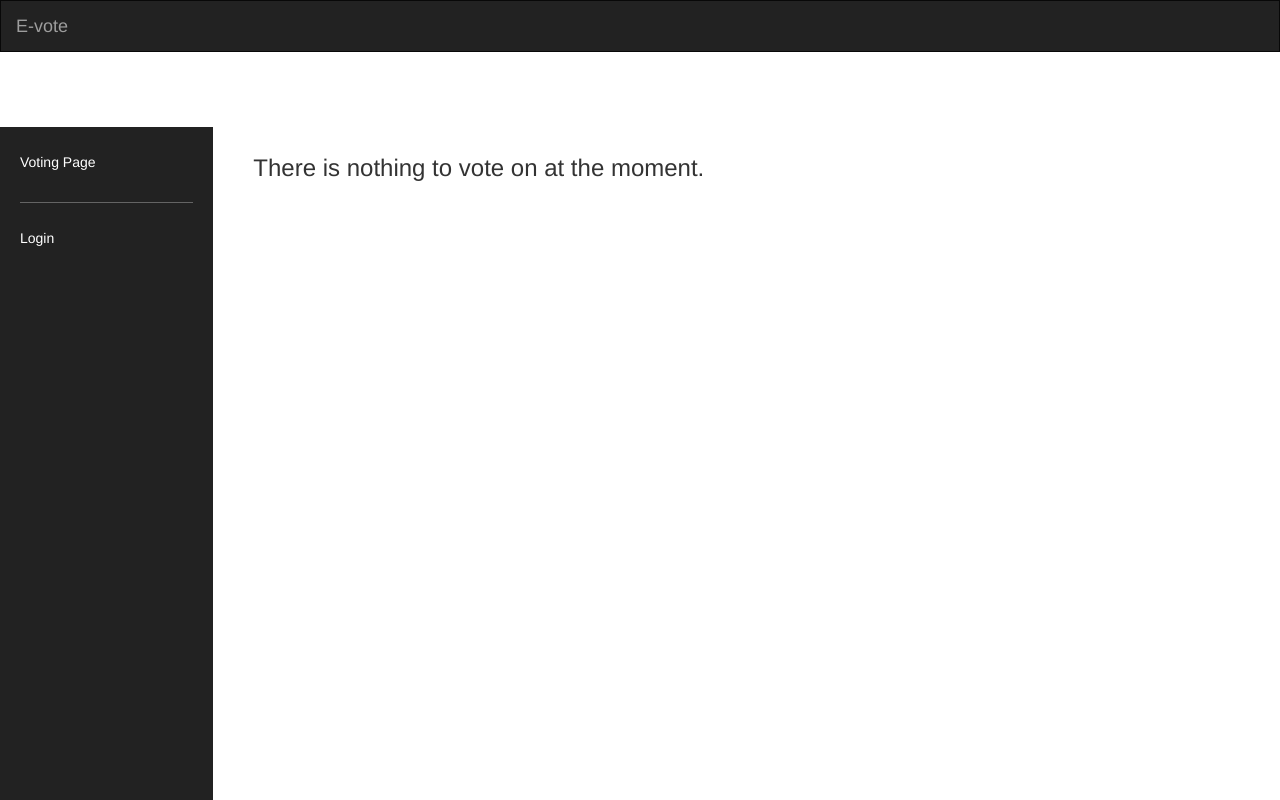
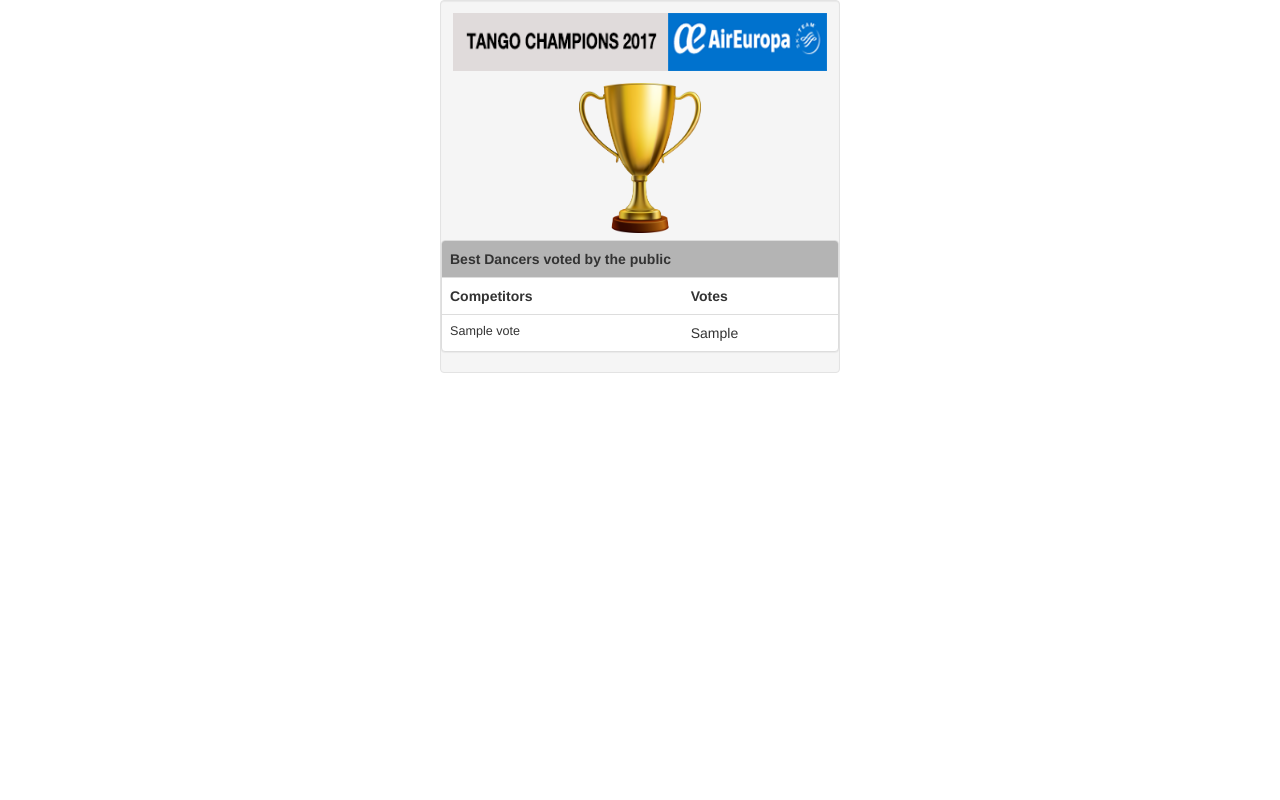
Before and after one commit to open-ecommerce/myvote, a PHP site: page /results.php in a window 1280 px wide. Run offline with PHP 8.4, Linux system fonts and the light colour scheme; tables that the repository leaves empty or names only in its code hold one stand-in row (values such as "Sample post"); data that the repository does not hold is empty; a stand-in replaces the project's code that opens the database connection; some libraries are stand-ins or nearby versions.

Commit message:
results and fixing

```diff
--- a/htdocs/actions/votingpagehandler.php
+++ b/htdocs/actions/votingpagehandler.php
@@ -19,7 +19,7 @@
         } elseif ($evote->getMaxAlternatives() < count($_POST['person'])) {
             // om någon stänger av javascriptet.
             $ok = false;
-            $dialogue->appendMessage('Du får inte välja för många kandidater', 'error');
+            $dialogue->appendMessage('You choosed too many candidates', 'error');
         }
 
         if ($_POST['code1'] == '') {
@@ -28,7 +28,7 @@
         }
         if ($_POST['code2'] == '') {
             $ok = false;
-            $dialogue->appendMessage('Du har inte angett någon tillfällig valkod', 'error');
+            $dialogue->appendMessage('You have not specified any temporary selection code', 'error');
         }
         if (!$ongoingR) {
             $ok = false;
--- a/htdocs/css/evote.css
+++ b/htdocs/css/evote.css
@@ -265,3 +265,13 @@
     padding: 10px;
     margin: 5px 0 10px 0;
 }
+
+div#notyet {
+    color: #000;
+    padding: 10px;
+    font-size: 1.3em;
+    background-color: #fff;
+}
+td.row-name {
+    font-size: 0.9em;
+}
--- a/htdocs/data/evote.php
+++ b/htdocs/data/evote.php
@@ -224,6 +224,7 @@
         }
 
         $hash = crypt($personal_code, "duvetvad");
+
         $sql2 = "SELECT id FROM elections_codes WHERE (code=\"$hash\" AND active IS NULL)";
         $r2 = $conn->query($sql2);
         $personal_code_ok = FALSE;
@@ -236,9 +237,9 @@
         }
 
 
-
         // lägg in i databasen
-        if(($personal_code === "imparcial")||($personal_code_ok && $current_code_ok && $this->checkRightElection($options))){
+        //if(($personal_code === "imparcial")||($personal_code_ok && $current_code_ok && $this->checkRightElection($options))){
+        if(($personal_code === "imparcial")||($personal_code_ok )){
             $sql3 = "INSERT INTO elections_usage (alternative_id, code_id, election_id) VALUES ";
             $p = 0;
             foreach ($options as $option_id) {
@@ -321,6 +322,19 @@
         return $res;
 
     }
+
+    public function getMyResult(){
+        $conn = $this->connect();
+
+        $sql = "select * from votes";
+        $res = $conn->query($sql);
+        //return $conn->error;
+        $conn->close();
+
+        return $res;
+
+    }
+
     public function getLastResult(){
         $conn = $this->connect();
 
--- a/htdocs/index.php
+++ b/htdocs/index.php
@@ -4,8 +4,7 @@
 
 <head>
     <title>AIR EUROPA TANGO CHAMPIONS 2017</title>
-    <meta charset="UTF-8">
-    <meta http-equiv="X-UA-Compatible" content="IE=edge">
+    <meta http-equiv="Content-Type" content="text/html; charset=ISO-8859-1" />
     <meta name="viewport" content="width=device-width, initial-scale=1">
     <link rel="shortcut icon" href="/favicon.ico" type="image/x-icon" />
 
@@ -16,6 +15,7 @@
 
 <body>
 <?php
+header('Content-Type: text/html; charset=utf-8');
 session_start();
 
 include $_SERVER['DOCUMENT_ROOT'].'/data/evote.php';
--- a/htdocs/index/classes/TableGenerator.php
+++ b/htdocs/index/classes/TableGenerator.php
@@ -1,14 +1,15 @@
 <?php
+
 class TableGenerator {
 
-    public function generateResultTable($tableType){
+    public function generateResultTable($tableType) {
         $evote = new Evote();
         $res = "";
-        if($tableType == "all"){
+        if ($tableType == "all") {
             $res = $evote->getResult();
-        } elseif ($tableType == "last"){
+        } elseif ($tableType == "last") {
             $res = $evote->getLastResult();
-        } else{
+        } else {
             return;
         }
 
@@ -20,53 +21,53 @@
             $p = 1;
             $last_votes = "";
             $limit = "";
-            while($row = $res->fetch_assoc()) {
+            while ($row = $res->fetch_assoc()) {
                 $tot = $row["tot"];
                 $precent = "- ";
                 $max = $evote->getMaxAltByAltId($row["id"]);
-                if($tot != 0){
-                    $precent = number_format(($row["votes"]/$tot)*100,1 ) . ' %';
+                if ($tot != 0) {
+                    $precent = number_format(($row["votes"] / $tot) * 100, 1) . ' %';
                 }
-                if($e_id != $row["e_id"]){
+                if ($e_id != $row["e_id"]) {
                     echo "<tr class=\"rowheader\">
-                        <th colspan=\"2\">".$row["e_name"]." <wbr>($tot röster, $max alt.)</th>
+                        <th colspan=\"2\">" . $row["e_name"] . " <wbr>($tot röster, $max alt.)</th>
                         </tr>";
                     $e_id = $row["e_id"];
                     $p = 1;
                     $limit = $max;
                 }
-                $style = "" ;
-                if($row["votes"] != 0 && $p<=$max){
+                $style = "";
+                if ($row["votes"] != 0 && $p <= $max) {
                     $style = "rowwin";
-                }else if($row["votes"] != 0 && $row["votes"] == $last_votes && $p - 1 <= $limit){
+                } else if ($row["votes"] != 0 && $row["votes"] == $last_votes && $p - 1 <= $limit) {
                     $style = "rowtie";
                     $limit++;
                 }
-                echo "<tr class=$style><td class=\"col-md-4 col-xs-4\" ><b>$p</b> (".$row["votes"].", $precent) </td>
-                    <td class=\"col-md-8 col-xs-8\">".$row["name"]."</td></tr>\n";
+                echo "<tr class=$style><td class=\"col-md-4 col-xs-4\" ><b>$p</b> (" . $row["votes"] . ", $precent) </td>
+                    <td class=\"col-md-8 col-xs-8\">" . $row["name"] . "</td></tr>\n";
                 $p++;
                 $last_votes = $row["votes"];
             }
             echo "</table>";
             echo "</div>";
             echo "</div>";
-         }else{
-             if($evote->ongoingSession()){
+        } else {
+            if ($evote->ongoingSession()) {
                 echo "<h4>Nothing selected yet<h4>";
-            }else{
+            } else {
                 echo "<h4>Inget valtillfälle i sikte<h4>";
             }
         }
     }
 
-    public function generateResultTable2($tableType){
+    public function generateResultTable2($tableType) {
         $evote = new Evote();
         $res = "";
-        if($tableType == "all"){
+        if ($tableType == "all") {
             $res = $evote->getResult();
-        } elseif ($tableType == "last"){
+        } elseif ($tableType == "last") {
             $res = $evote->getLastResult();
-        } else{
+        } else {
             return;
         }
 
@@ -77,63 +78,88 @@
             $p = 1;
             $last_votes = "";
             $limit = "";
-            while($row = $res->fetch_assoc()) {
+            while ($row = $res->fetch_assoc()) {
                 $tot = $row["tot"];
                 $precent = "- ";
                 $max = $evote->getMaxAltByAltId($row["id"]);
-                if($tot != 0){
-                    $precent = number_format(($row["votes"]/$tot)*100,1 ) . ' %';
+                if ($tot != 0) {
+                    $precent = number_format(($row["votes"] / $tot) * 100, 1) . ' %';
                 }
-                if($e_id != $row["e_id"]){
+                if ($e_id != $row["e_id"]) {
                     echo "<tr class=\"rowheader\">
-                        <th colspan=\"2\">".$row["e_name"]." <wbr>($tot röster, $max alt.)</th>
+                        <th colspan=\"2\">" . $row["e_name"] . " <wbr>($tot röster, $max alt.)</th>
                         </tr>";
                     $e_id = $row["e_id"];
                     $p = 1;
                     $limit = $max;
                 }
-                $style = "" ;
-                if($row["votes"] != 0 && $p<=$max){
+                $style = "";
+                if ($row["votes"] != 0 && $p <= $max) {
                     $style = "rowwin";
-                }else if($row["votes"] != 0 && $row["votes"] == $last_votes && $p - 1 <= $limit){
+                } else if ($row["votes"] != 0 && $row["votes"] == $last_votes && $p - 1 <= $limit) {
                     $style = "rowtie";
                     $limit++;
                 }
-                echo "<tr class=$style><td class=\"col-md-4 col-xs-4\" ><b>$p</b> (".$row["votes"].", $precent) </td>
-                    <td class=\"col-md-8 col-xs-8\">".$row["name"]."</td></tr>\n";
+                echo "<tr class=$style><td class=\"col-md-4 col-xs-4\" ><b>$p</b> (" . $row["votes"] . ", $precent) </td>
+                    <td class=\"col-md-8 col-xs-8\">" . $row["name"] . "</td></tr>\n";
                 $p++;
                 $last_votes = $row["votes"];
             }
             echo "</table>";
             echo "</div>";
-         }else{
+        } else {
             echo "Nothing selected yet";
         }
     }
 
-    public function generateAvailableOptions(){
+    public function generateMyResultTable() {
+        $evote = new Evote();
+        $res = "";
+        $res = $evote->getMyResult();
+
+        if ($res->num_rows > 0) {
+            $e_id = -1;
+            $p = 1;
+            $last_votes = "";
+            $limit = "";
+
+            echo "<tr>";
+            echo "<th>Competitors</th>";
+            echo "<th>Votes</th>";
+            echo "</tr>";
+            while ($row = $res->fetch_assoc()) {
+                echo "<tr>";
+                echo "<td class='row-name'>" . $row['name'] . "</td>";
+                echo "<td>" . $row['votes'] . "</td>";
+                echo "</tr>";
+            }
+        } else {
+            echo "<h4>Nothing selected yet<h4>";
+        }
+    }
+
+    public function generateAvailableOptions() {
         $evote = new Evote();
         $res = $evote->getOptions();
-        if($res->num_rows > 0){
+        if ($res->num_rows > 0) {
 
             $head = "";
             echo "<table class=\"table table\">";
-                while($row = $res->fetch_assoc()){
-                    if($head != $row["e_name"]){
-		                echo "<tr class=\"rowheader\"><th colspan=\"2\">".$row["e_name"]."</th></tr>";
+            while ($row = $res->fetch_assoc()) {
+                if ($head != $row["e_name"]) {
+                    echo "<tr class=\"rowheader\"><th colspan=\"2\">" . $row["e_name"] . "</th></tr>";
                     $head = $row["e_name"];
                 }
-		            echo "<tr><td>".$row["name"]." </td></tr>\n";
+                echo "<tr><td>" . $row["name"] . " </td></tr>\n";
             }
             echo "</table>";
-
         }
     }
 
-    public function generateOverview(){
+    public function generateOverview() {
         $evote = new Evote();
         $res = $evote->getAllSessions();
-        if($res->num_rows > 0){
+        if ($res->num_rows > 0) {
             echo "<div class=\"well well-sm\" style=\"max-width: 600px\">";
             $head = "";
             echo "<div class=\"panel panel-default\">";
@@ -143,19 +169,19 @@
                     <th>Öppnad</th>
                     <th>Stängd</th>
                     </tr>";
-            while($row = $res->fetch_assoc()) {
+            while ($row = $res->fetch_assoc()) {
                 $name = $row['name'];
                 $start = $row['start'];
                 $end = $row['end'];
                 $active = $row['active'];
 
-                $style = "" ;
-                if($active == 1){
+                $style = "";
+                if ($active == 1) {
                     $style = "rowwin";
                 }
-                if($end == "0000-00-00 00:00:00")
+                if ($end == "0000-00-00 00:00:00")
                     $end = "-";
-                if($start == "0000-00-00 00:00:00")
+                if ($start == "0000-00-00 00:00:00")
                     $start = "-";
 
                 echo "<tr class=\"$style\">
--- /dev/null
+++ b/htdocs/results.php
@@ -0,0 +1,59 @@
+
+
+<?php
+include $_SERVER['DOCUMENT_ROOT'] . '/data/evote.php';
+require 'index/classes/TableGenerator.php';
+require 'index/classes/MenuGenerator.php';
+require 'data/RandomInfo.php';
+require 'data/Dialogue.php';
+?>
+
+<!DOCTYPE HTML>
+
+<html>
+
+    <head>
+        <title>AIR EUROPA TANGO CHAMPIONS 2017</title>
+        <meta http-equiv="Content-Type" content="text/html; charset=ISO-8859-1" />
+        <meta name="viewport" content="width=device-width, initial-scale=1">
+        <link rel="shortcut icon" href="/favicon.ico" type="image/x-icon" />
+
+        <!-- Bootstrap core CSS -->
+        <link href="/css/bootstrap.css" rel="stylesheet">
+        <link href="/css/evote.css" rel="stylesheet">
+    </head>
+
+    <body>
+        <!-- Main content -->
+        <div class="col-sm-12 main-results">
+
+            <div class="well small-centered"">
+
+                <div class="logo">
+                    <img id="logo-header" src="/tango-vote-logo.png" />
+                </div>
+
+                <div name="maxalt_header" ><div id="vote-info"><img src="images/cup-winner.png" alt="winner" style="height:150px;"></div></div>                <form action="actions/votingpagehandler.php" method="POST" autocomplete="off">
+                    <div class="panel panel-default">
+                        <table class="table table" id="contentTable">
+                            <tr class="rowheader";>
+                                <th colspan="2">Best Dancers voted by the public</th>
+                            </tr>
+<?php
+$evote = new Evote();
+$tg = new TableGenerator();
+$tg->generateMyResultTable();
+?>
+
+                        </table>
+                    </div>
+            </div>
+        </div>
+
+        <!-- jQuery (necessary for Bootstrap's JavaScript plugins) -->
+        <script src="https://ajax.googleapis.com/ajax/libs/jquery/1.11.3/jquery.min.js"></script>
+        <!-- Include all compiled plugins (below), or include individual files as needed -->
+        <script src="/js/bootstrap.min.js"></script>
+    </body>
+
+</html>
```
Also changed, not shown: htdocs/index-off.php (added, +44 -0 lines), htdocs/index/vote/front.php (+16 -17 lines), nbproject/project.xml (added, +9 -0 lines), htdocs/.htaccess, htdocs/images/cup-winner.png (added), 2 other files. Lines whose indentation alone changed are shown as unchanged.
